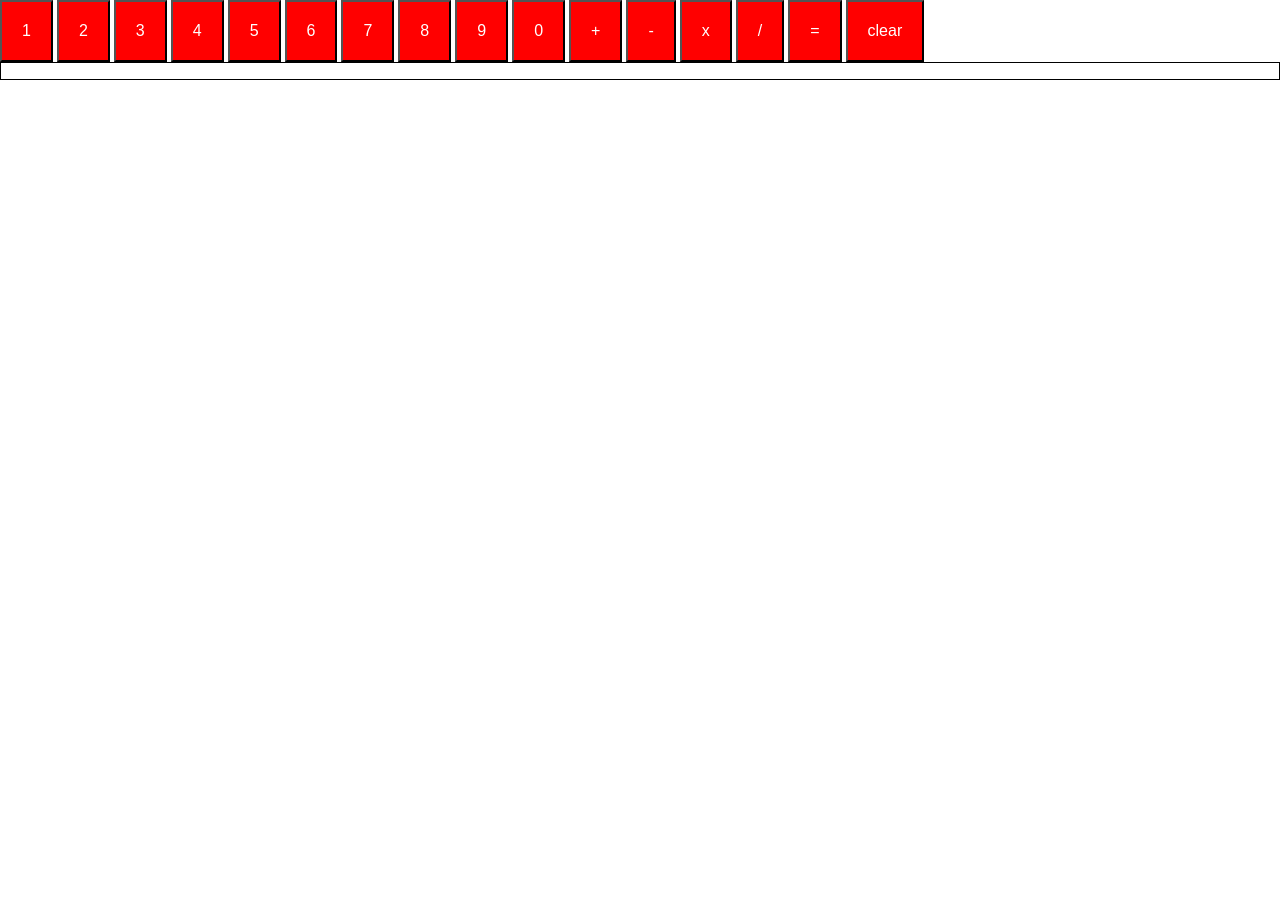
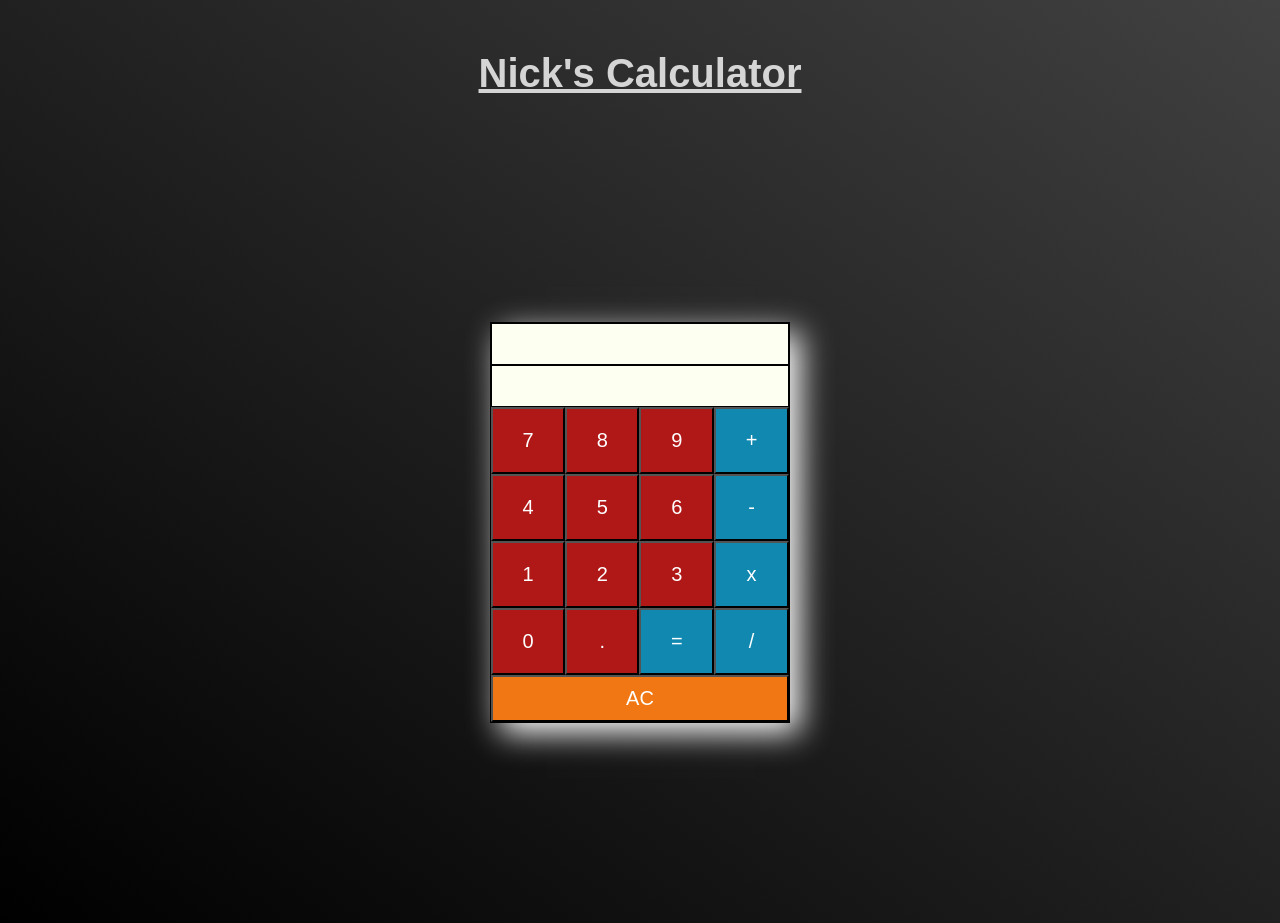
Before and after one commit to nickf777/calculator, a plain HTML site: page index.html in a window 1280 px wide. Before the commit the page ends 800 px from the top, so only its background shows below. Drawn offline with Linux system fonts and the light colour scheme.

Commit message:
Addition of grid styling

```diff
--- a/index.html
+++ b/index.html
@@ -9,26 +9,33 @@
 </head>
 
 <body>
-  <div class="gridContainer">
-    <button class="inputButton">1</button>
-    <button class="inputButton">2</button>
-    <button class="inputButton">3</button>
-    <button class="inputButton">4</button>
-    <button class="inputButton">5</button>
-    <button class="inputButton">6</button>
-    <button class="inputButton">7</button>
-    <button class="inputButton">8</button>
-    <button class="inputButton">9</button>
-    <button class="inputButton">0</button>
-    <button class="inputButton operator" > + </button>
-    <button class="inputButton operator"> - </button>
-    <button class="inputButton operator"> x </button>
-    <button class="inputButton operator"> / </button>
-    <button class="equalButton"> = </button>
-    <button id = "clear">clear</button>
-    <div class="display">
-      <p id = "interface"></p>
-    </div>
+  <h1>Nick's Calculator</h1>
+  <div class="flexContainer">
+    <div class="gridContainer">
+      <button class="inputButton button1">1</button>
+      <button class="inputButton button2">2</button>
+      <button class="inputButton button3">3</button>
+      <button class="inputButton button4">4</button>
+      <button class="inputButton button5">5</button>
+      <button class="inputButton button6">6</button>
+      <button class="inputButton button7">7</button>
+      <button class="inputButton button8">8</button>
+      <button class="inputButton button9">9</button>
+      <button class="inputButton button0">0</button>
+      <button class="inputButton buttonPeriod">.</button>
+      <button class="inputButton operator buttonPlus" > + </button>
+      <button class="inputButton operator buttonMinus"> - </button>
+      <button class="inputButton operator buttonTimes"> x </button>
+      <button class="inputButton operator buttonDivide"> / </button>
+      <button class="equalButton operator buttonEquals"> = </button>
+      <button id = "clear" class = "ac">AC</button>
+      <div class="display">
+        <p id = "interface"></p>
+      </div>
+      <div class="wholeEquation">
+        <p id="wholeEquationInterface"></p>
+      </div>
+  </div>
 </div>
   <script src = "./script.js"></script>
 </body>
--- a/script.js
+++ b/script.js
@@ -1,5 +1,6 @@
 // Global Variables here
 let interface = document.getElementById("interface");
+let wholeEquation = document.getElementById("wholeEquationInterface");
 
 // Basic functionality
 const add = (num1, num2) => {
@@ -28,6 +29,11 @@ const operate = () => {
   let operator = inputArray[1];
   let num2 = Number(inputArray[2]);
 
+  // If the user tries to divide by 0
+  if (num1 === 0 && operator === "/") {
+    alert("Cannot divide by 0")
+  };
+
   if (operator === "+") {
     let solution = add(num1, num2);
     interface.textContent = solution;
@@ -46,7 +52,8 @@ const operate = () => {
 // Clear functionality
 
 const clearInput = () => {
-  interface.textContent = ""
+  interface.textContent = "";
+  wholeEquation.textContent = "";
 }
 document.getElementById("clear").addEventListener("click", clearInput);
 
@@ -59,6 +66,7 @@ const buttonInput = () => {
     let buttonOutput = button.innerHTML;
     button.addEventListener("click", function() {
       interface.textContent += buttonOutput;
+      wholeEquation.textContent += buttonOutput;
     })
   })
 }
--- a/style.css
+++ b/style.css
@@ -11,13 +11,136 @@ html { -moz-box-sizing: border-box; -webkit-box-sizing: border-box; box-sizing:
 
 /* Calculator Styling */
 
-button {
-  padding: 20px;
-  background: red;
+html {
+  font-size: 62.5%;
+}
+body {
+  background-image: linear-gradient(to top right, black, rgb(65, 65, 66));
+}
+
+h1 {
   color: white;
-  cursor: pointer;
+  font-family: Arial, Helvetica, sans-serif;
+  opacity: 0.8;
+  text-decoration: underline;
+  text-align: center;
+  margin-top: 50px;
+  font-size: 4rem;
+}
+
+.flexContainer {
+  height: 100vh;
+  display: flex;
+  justify-content: center;
+  align-items: center;
+
+}
+
+/* Defining grid areas */
+
+.button1 {
+  grid-area: button1;
+}
+.button2 {
+  grid-area: button2;
+}
+.button3 {
+  grid-area: button3;
+}
+.button4 {
+  grid-area: button4;
+}
+.button5 {
+  grid-area: button5;
+}
+.button6 {
+  grid-area: button6;
+}
+.button7 {
+  grid-area: button7;
+}
+.button8 {
+  grid-area: button8;
+}
+.button9 {
+  grid-area: button9;
+}
+.button0 {
+  grid-area: button0;
+}
+.buttonPeriod {
+  grid-area: buttonPeriod;
+}
+.buttonPlus {
+  grid-area: buttonPlus;
+}
+.buttonMinus {
+  grid-area: buttonMinus;
+}
+.buttonTimes {
+  grid-area: buttonTimes;
+}
+.buttonDivide {
+  grid-area: buttonDivide;
+}
+.buttonEquals {
+  grid-area: buttonEquals;
 }
 
 .display {
   border: 1px solid black;
+  width: 100%;
+  height: 40px;
+  font-size: 1.5rem;
+  padding-bottom: 40px;
+  padding-left: 10px;
+  grid-area: display;
+  background: rgb(253, 255, 240);
 }
+
+.wholeEquation {
+  border: 1px solid black;
+  width: 100%;
+  height: 40px;
+  font-size: 1.5rem;
+  padding-bottom: 40px;
+  padding-left: 10px;
+  grid-area: wholeEquation;
+  background: rgb(253, 255, 240);
+}
+
+.operator {
+  background: rgb(16, 136, 176);
+}
+.ac {
+  padding: 10px 0;
+  margin: 0;
+  background: rgb(240, 119, 19);
+  grid-area: buttonClear;
+}
+.gridContainer {
+  display: grid;
+  width: 300px;
+  grid-template-columns: calc(300px - 1/4);
+  grid-template-rows: auto;
+  border: 1px solid black;
+
+  box-shadow: 10px 10px 30px white;
+  grid-template-areas:
+    "wholeEquation wholeEquation wholeEquation wholeEquation"
+    "display display display display"
+    "button7 button8 button9 buttonPlus"
+    "button4 button5 button6 buttonMinus"
+    "button1 button2 button3 buttonTimes"
+    "button0 buttonPeriod buttonEquals buttonDivide"
+    "buttonClear buttonClear buttonClear buttonClear"
+  ;
+}
+
+button {
+  padding: 20px;
+  background: rgb(176, 24, 24);
+  color: white;
+  cursor: pointer;
+  font-size: 2rem;
+}
```
